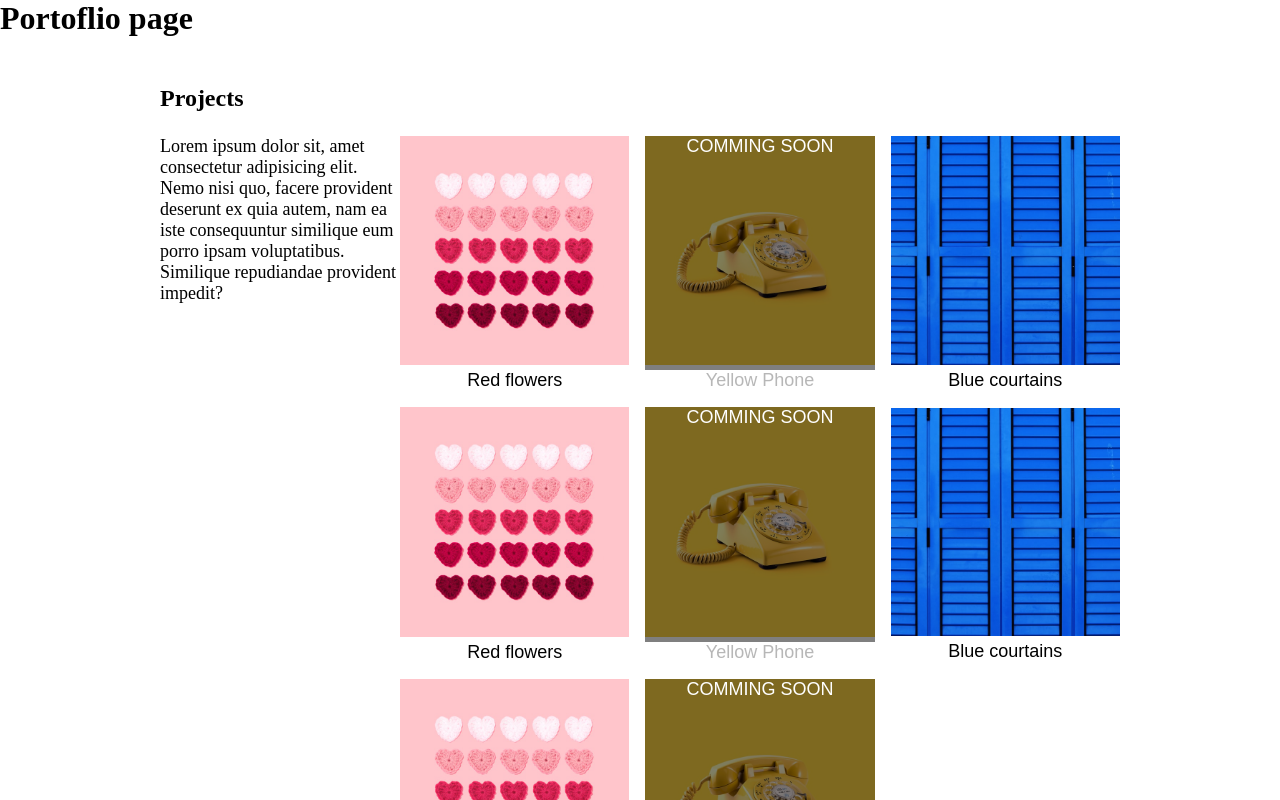
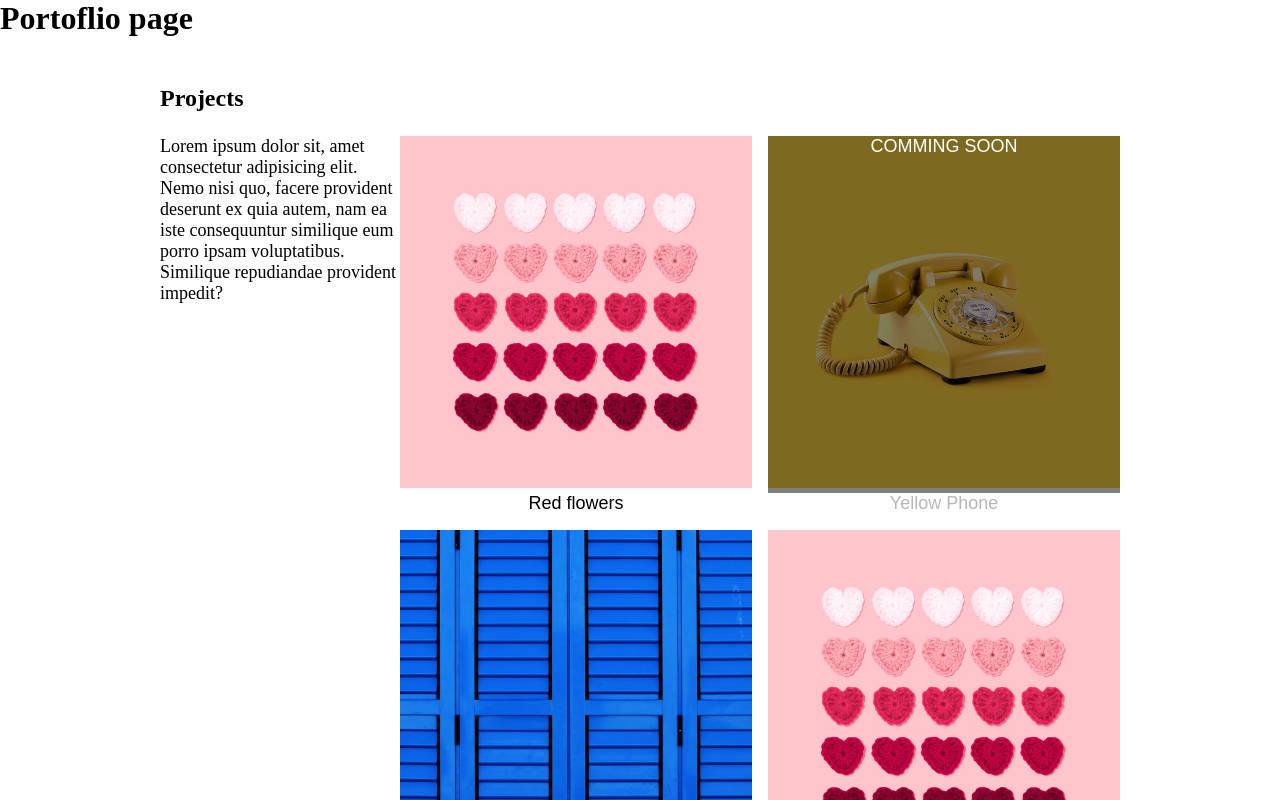
Before and after one commit to elalienx/json-data, a React (Create React App) app: page / in a window 1280 px wide. Shown: the top 800 px of the page. Built offline with nearby package versions, Linux system fonts and the light colour scheme.

Commit message:
finish grid

```diff
--- a/src/styles/project.css
+++ b/src/styles/project.css
@@ -29,6 +29,6 @@
 
   /* Grid for the project items */
   .projects .content {
-    grid-template-columns: 1fr 1fr 1fr;
+    grid-template-columns: 6fr 6fr
   }
 }
```
